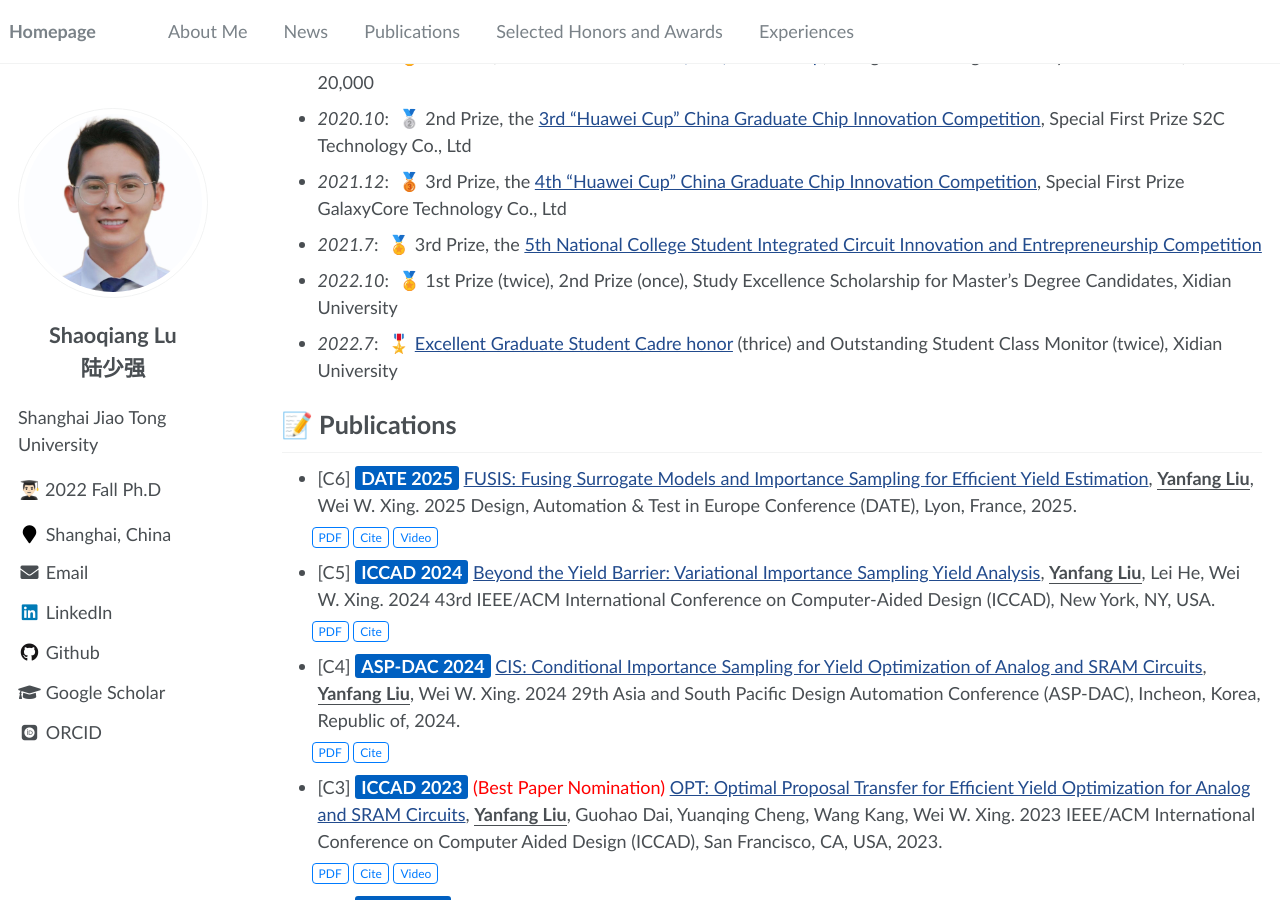
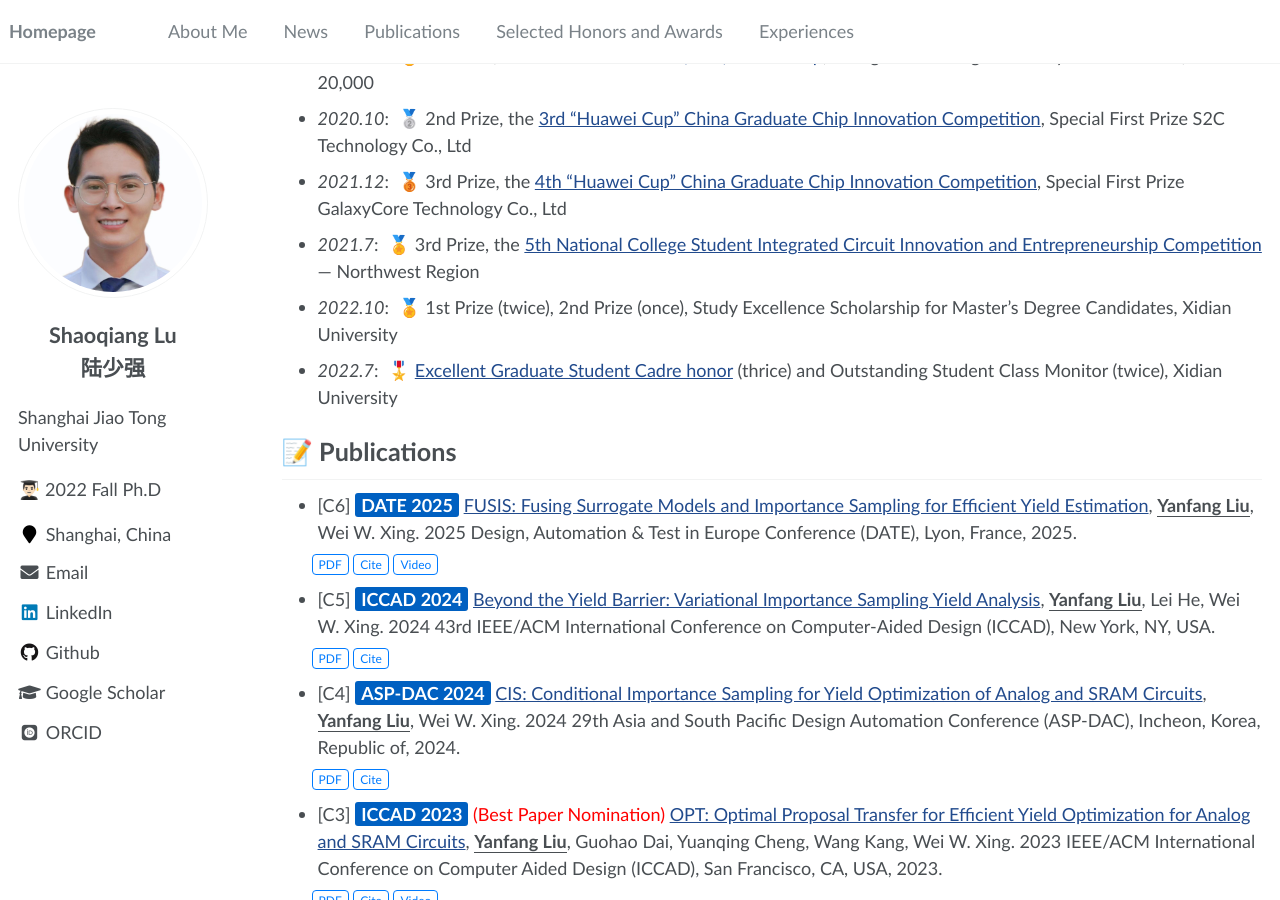
Before and after one commit to ShaoqiangLu/ShaoqangLu.github.io, a Jekyll site: the page built from _pages/about.md, in a window 1280 px wide and 900 px high, scrolled down 602 px. Built offline with Jekyll 4.4.1, drawn with Linux system fonts in a browser that asks for light colours; some web fonts are replaced.

Commit message:
Update about.md

```diff
--- a/_pages/about.md
+++ b/_pages/about.md
@@ -62,7 +62,7 @@ I have been a Ph.D. candidate at the School of Integrated Circuits, [Shanghai Ji
 - *2025.11*: &nbsp;🏅 1st Prize, the [Build Your Dreams (BYD) Scholarship](https://icisee.sjtu.edu.cn/xsgz-gzzd-xssw/2896.html), Shanghai Jiao Tong University — Rank 3/160, RMB 20,000
 - *2020.10*: &nbsp;🥈 2nd Prize, the [3rd "Huawei Cup" China Graduate Chip Innovation Competition](https://mp.weixin.qq.com/s/AwZsIw1SNVQMaqknOuSJHg?click_id=2), Special First Prize S2C Technology Co., Ltd
 - *2021.12*: &nbsp;🥉 3rd Prize, the [4th "Huawei Cup" China Graduate Chip Innovation Competition](https://mp.weixin.qq.com/s/QNniK5mCp-8QDefy76pcvw?click_id=3), Special First Prize GalaxyCore Technology Co., Ltd
-- *2021.7*: &nbsp;🏅 3rd Prize, the [5th National College Student Integrated Circuit Innovation and Entrepreneurship Competition](https://mp.weixin.qq.com/s/YmRTIPAixgHDdzAKwW1xrA)
+- *2021.7*: &nbsp;🏅 3rd Prize, the [5th National College Student Integrated Circuit Innovation and Entrepreneurship Competition](https://mp.weixin.qq.com/s/YmRTIPAixgHDdzAKwW1xrA)— Northwest Region
 - *2022.10*: &nbsp;🏅 1st Prize (twice), 2nd Prize (once), Study Excellence Scholarship for Master’s Degree Candidates, Xidian University
 - *2022.7*: &nbsp;🎖️ [Excellent Graduate Student Cadre honor](https://mp.weixin.qq.com/s/WkrwyTyQpA5vGbMlmOAL_Q) (thrice) and Outstanding Student Class Monitor (twice), Xidian University
 
```
